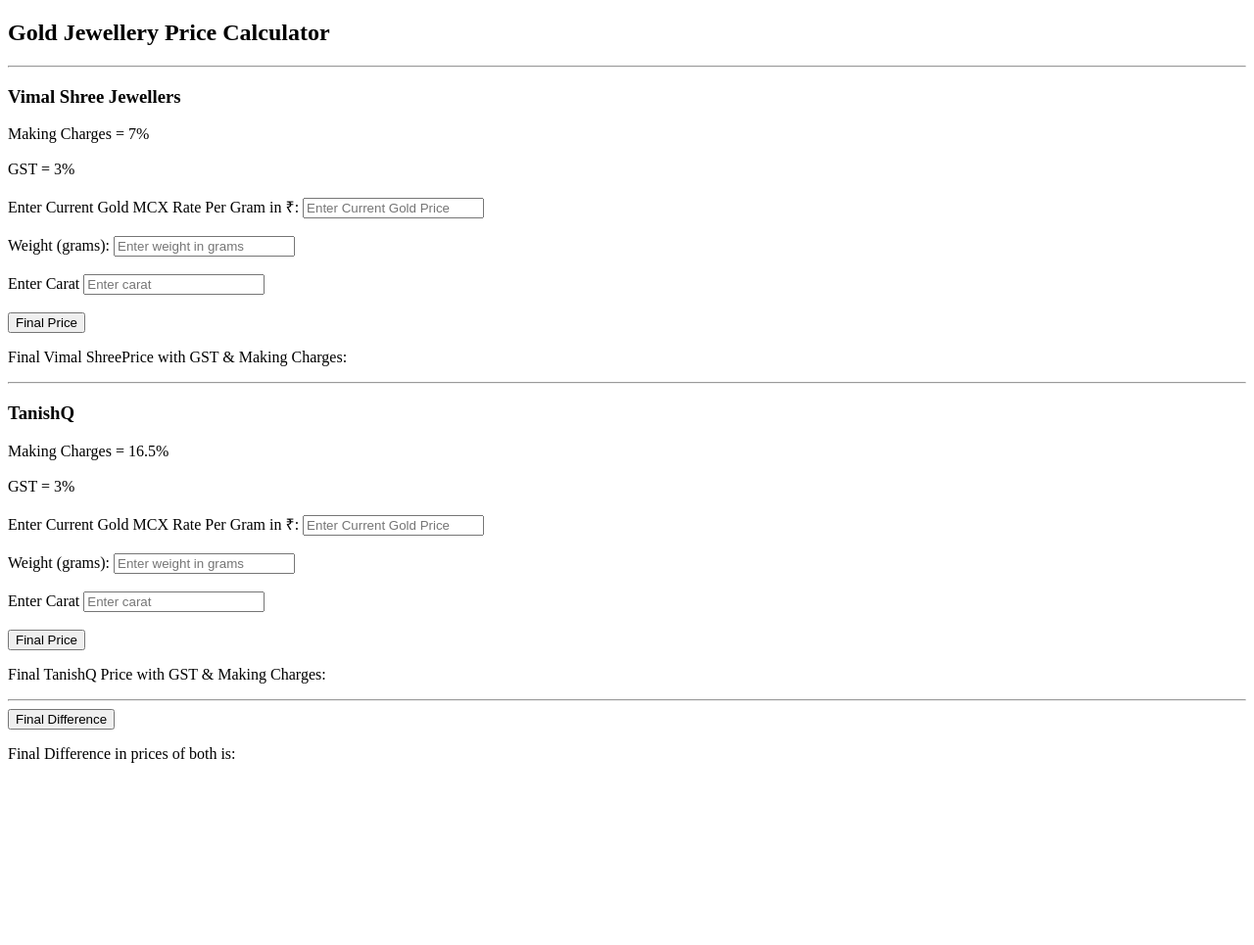
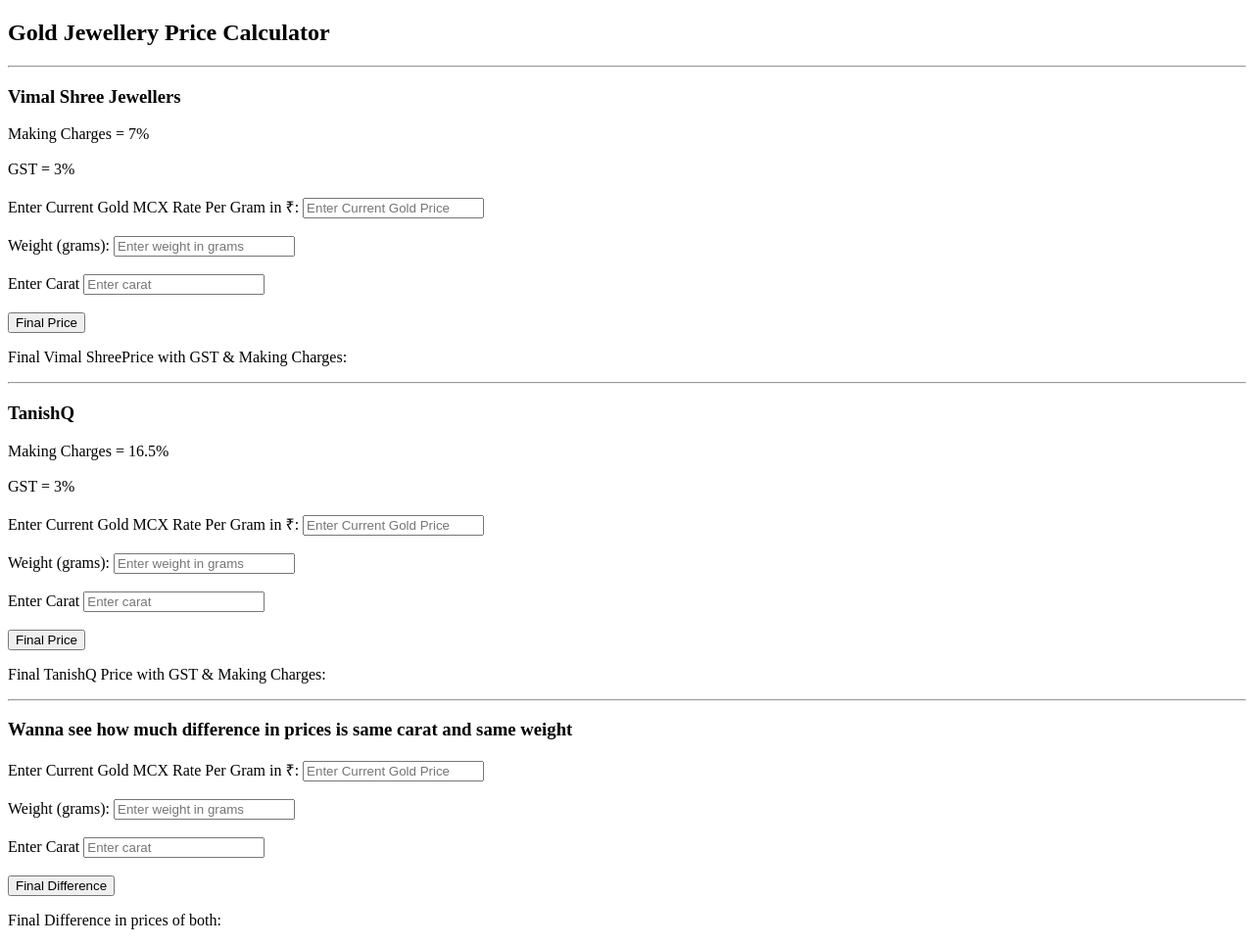
Before and after one commit to pulkit0107/Jewellery-Application, a plain HTML site: page index.html in a window 1280 px wide. Shown: the whole page at 98% size. Before the commit the page ends 800 px from the top, so only its background shows below. Drawn offline with Linux system fonts and the light colour scheme.

Commit message:
Add files via upload

```diff
--- a/index.html
+++ b/index.html
@@ -54,8 +54,23 @@
 
 <hr>
 
-    <button onclick="finaldiff()">Final Difference</button>
-    <p>Final Difference in prices of both is: <span id="finaldiff"></span></p>
+<h3>Wanna see how much difference in prices is same carat and same weight</h3>
+
+
+    <label for="goldRateFN">Enter Current Gold MCX Rate Per Gram in ₹:</label>
+    <input type="number" id="goldRateFN" name="goldRateFN" placeholder="Enter Current Gold Price" required><br><br>
+
+    <label for="weightFN">Weight (grams):</label>
+    <input type="number" id="weightFN" name="weightFN" placeholder="Enter weight in grams" required><br><br>
+
+    <label for="caratFN">Enter Carat </label>
+    <input type="number" id="caratFN" name="caratFN" placeholder="Enter carat" required><br><br>
+
+    <button onclick="Difference()">Final Difference </button>
+    <p>Final Difference in prices of both: <span id="Difference"></span></p>
+</div>
+
+
 
 
   <script src="script.js"></script>
```
